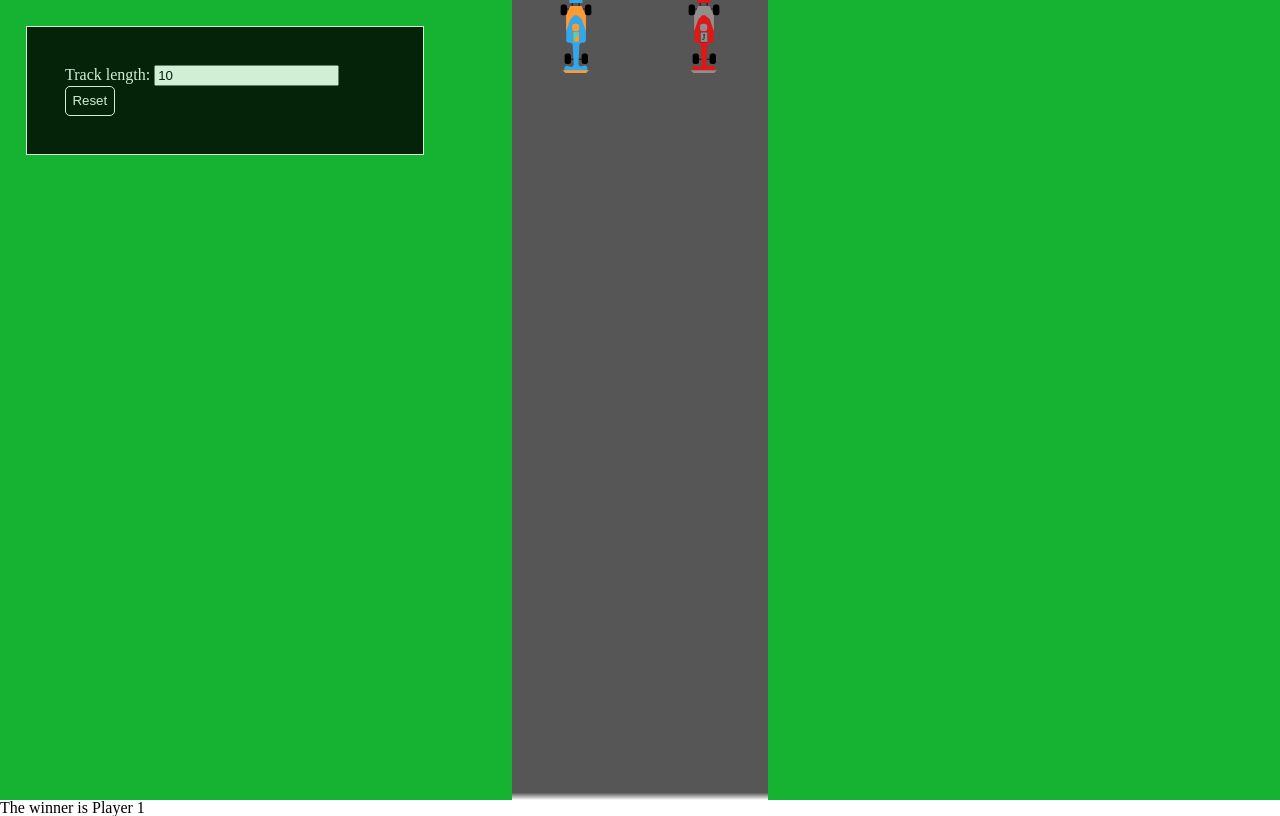
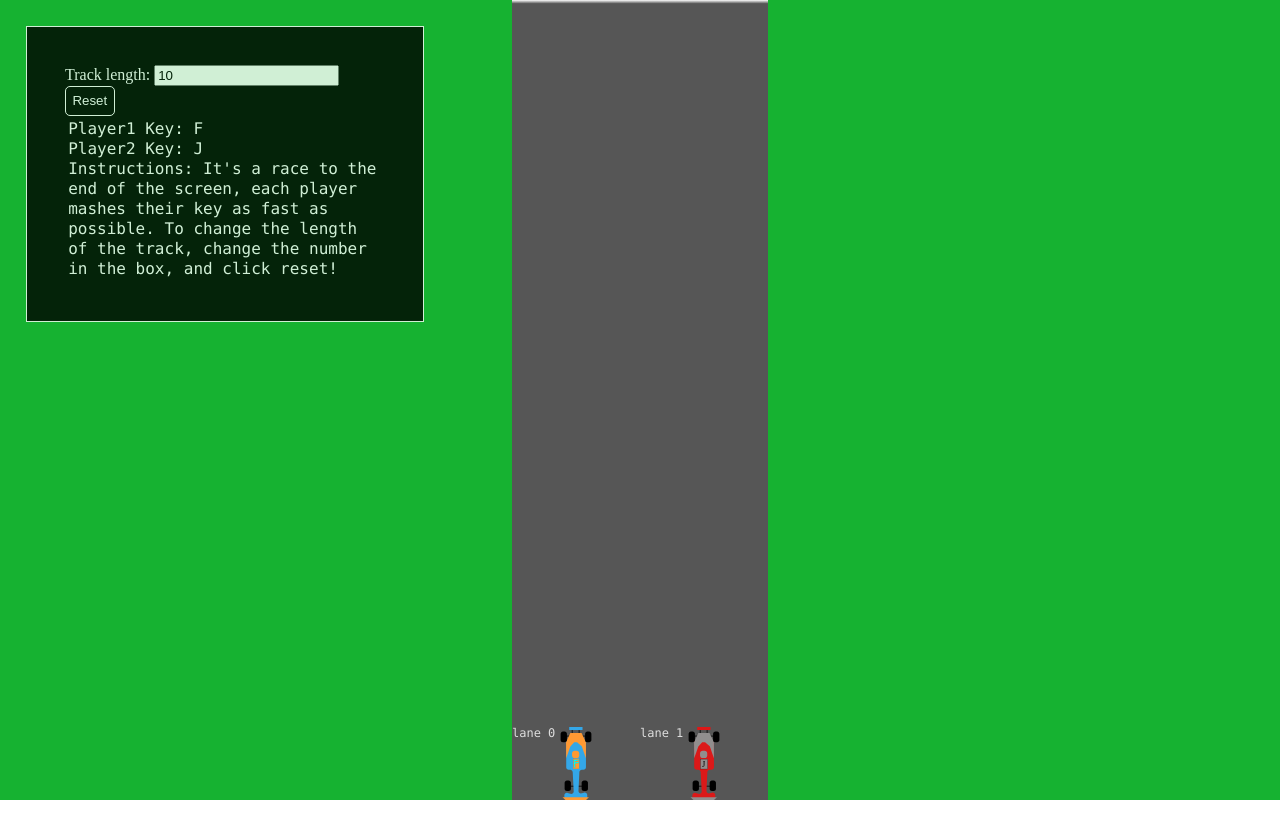
Before and after one commit to SamSimmons/javascript-racer, a plain HTML site: page index.html in a window 1280 px wide. Drawn offline with Linux system fonts and the light colour scheme.

Commit message:
refactor modular-racecar.js

```diff
--- a/index.html
+++ b/index.html
@@ -11,20 +11,25 @@
     <input type="number" name="trackLength" id="trackLength" value="10">
     <br>
     <button id="reset">Reset</button>
+    <br>
+    <p>
+      Player1 Key: F
+      <br>
+      Player2 Key: J
+      <br>
+      Instructions: It's a race to the end of the screen, each player mashes their key as fast as possible. To change the length of the track, change the number in the box, and click reset!
+    </p>
   </div>
   <div class="content">
-    <div class="wrapper left-track">
-      <div class="road-left"></div>
+    <div class="track-wrapper left-track">
+      <div class="road-start">lane 0</div>
     </div>
-    <div class="wrapper right-track">
-      <div class="road-right"></div>
+    <div class="track-wrapper right-track">
+      <div class="road-start">lane 1</div>
     </div>
   </div>
-  <div class="overlay">
-    <h1>The winner is Player 1</h1>
 
-  </div>
 
-<script src="racer.js"></script>
+<script src="modular-racecar.js"></script>
 </body>
 </html>
--- /dev/null
+++ b/modular-racecar.js
@@ -0,0 +1,84 @@
+var racecarGame = (function() {
+	var trackLength = 10;
+	var trackStart = document.querySelector('.road-start');
+	var playerOneKey = 70;
+	var playerTwoKey = 74;
+
+	var init = function () {
+		trackLength = document.querySelector('#trackLength').value;
+		setTrackLength(trackLength);
+		addEventListener('keyup', keyPressed);
+		addCars();
+	};
+
+	var setTrackLength = function (length) {
+		for (var i = 0; i < length; i++) {
+			createTrackElement();
+		}
+		var lastTrackElement = document.querySelectorAll('.track-wrapper');
+		for(var j = 0; j < lastTrackElement.length; j++) {
+			lastTrackElement[j].lastChild.classList.add('finish-line');
+		}
+	};
+
+	var createTrackElement = function() {
+		var allTracks = document.querySelectorAll('.track-wrapper');
+		for (var i = 0; i < allTracks.length; i++) {
+			var trackElement = document.createElement('div');
+			trackElement.classList.add('track-piece');
+			allTracks[i].appendChild(trackElement);
+		}
+	};
+//find a cleaner way to pass the lane numbers to moveCar()
+	var keyPressed = function (evt) {
+		if (playerOneKey === evt.keyCode) {
+			moveCar(0);
+		} else if (playerTwoKey === evt.keyCode) {
+			moveCar(1);
+		}
+	};
+
+	var addCars = function () {
+		var allStartLines = document.querySelectorAll('.road-start')
+		for (var i = 0; i < allStartLines.length; i++) {
+			allStartLines[i].classList.add('car-' + i);
+		}
+	};
+//find cleaner way to declare winner/call winner()
+	var moveCar = function (lane) {
+		var movingCar = document.querySelector('.car-' + lane);
+		if (movingCar.nextElementSibling === null) {
+				winner(lane);
+				return;
+		}
+		movingCar = movingCar.nextElementSibling;
+		movingCar.classList.add('car-' + lane);
+		movingCar.previousElementSibling.classList.remove('car-' + lane);
+	};
+
+	var winner = function(lane) {
+		confirm('the car in lane ' + lane + ' wins!');
+		removeEventListener('keyup', keyPressed);
+	};
+
+	var reset = function () {
+		eraseTrack();
+		init();
+	};
+
+	var eraseTrack = function () {
+		var allTracks = document.querySelectorAll('.track-wrapper');
+		for (var i = 0; i < allTracks.length; i++) {
+			var bulldozer = allTracks[i].querySelector('.road-start')
+			for (var j = 0; j < trackLength; j++) {
+				bulldozer.nextElementSibling.remove();
+			}
+		}
+	};
+
+	var resetBtn = document.querySelector('#reset');
+	resetBtn.addEventListener('click', reset);
+
+	init();
+
+}) ()
--- a/racer.css
+++ b/racer.css
@@ -1,10 +1,9 @@
-.wrapper {
+.track-wrapper {
   width: 50%;
   background-color: #16B231;
   height: 100vh;
   display: flex;
-  flex-direction: column;
-
+  flex-direction: column-reverse;
 }
 
 .content {
@@ -13,32 +12,34 @@
   flex-direction: row;
 }
 
-.road-left {
+.road-start {
+  background-color: #565656;
+  width: 20%;
+  height: 10vh;
+  color: #ddd;
+  font-family: Consolas;
+  font-size: .75em
+}
+
+.track-piece {
   background-color: #565656;
   width: 20%;
   height: 10vh;
 }
-
-.road-right {
-  background-color: #565656;
-  width: 20%;
-  height: 10vh;
-}
-
 .finish-line {
-  background: linear-gradient(to bottom, #565656 90%, #fff);
+  background: linear-gradient(to top, #565656 95%, #fff);
   height: 10vh;
   width: 20%;
 }
 
-.car-left {
+.car-0 {
   background: #565656 url('blue-car.svg') center no-repeat;
   background-size: contain;
   width: 20%;
   height: 10vh;
 }
 
-.car-right {
+.car-1 {
   background: #565656 url('red-car.svg') center no-repeat;
   background-size: contain;
   width: 20%;
@@ -76,3 +77,8 @@
   background-color: #333;
   transition: .3s;
 }
+.control-panel p {
+  line-height: 1.25em;
+  font-family: Consolas;
+  padding: 1%;
+}
```
